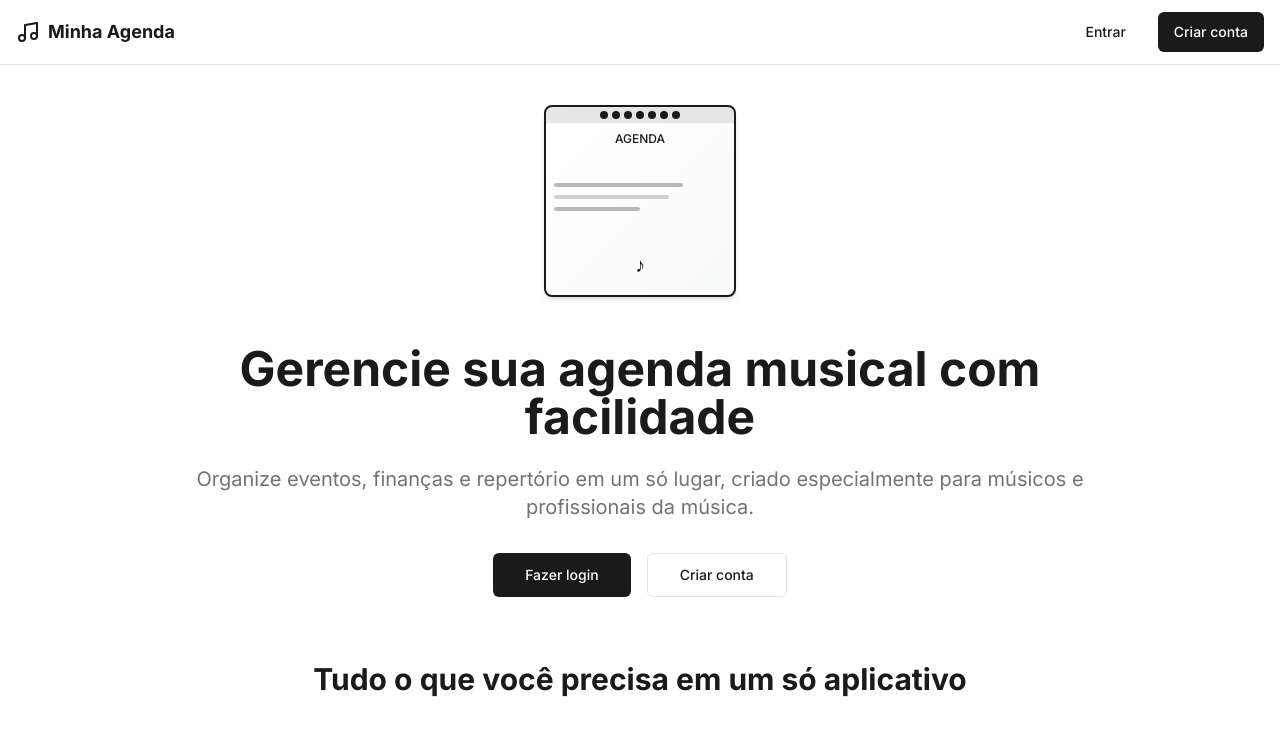
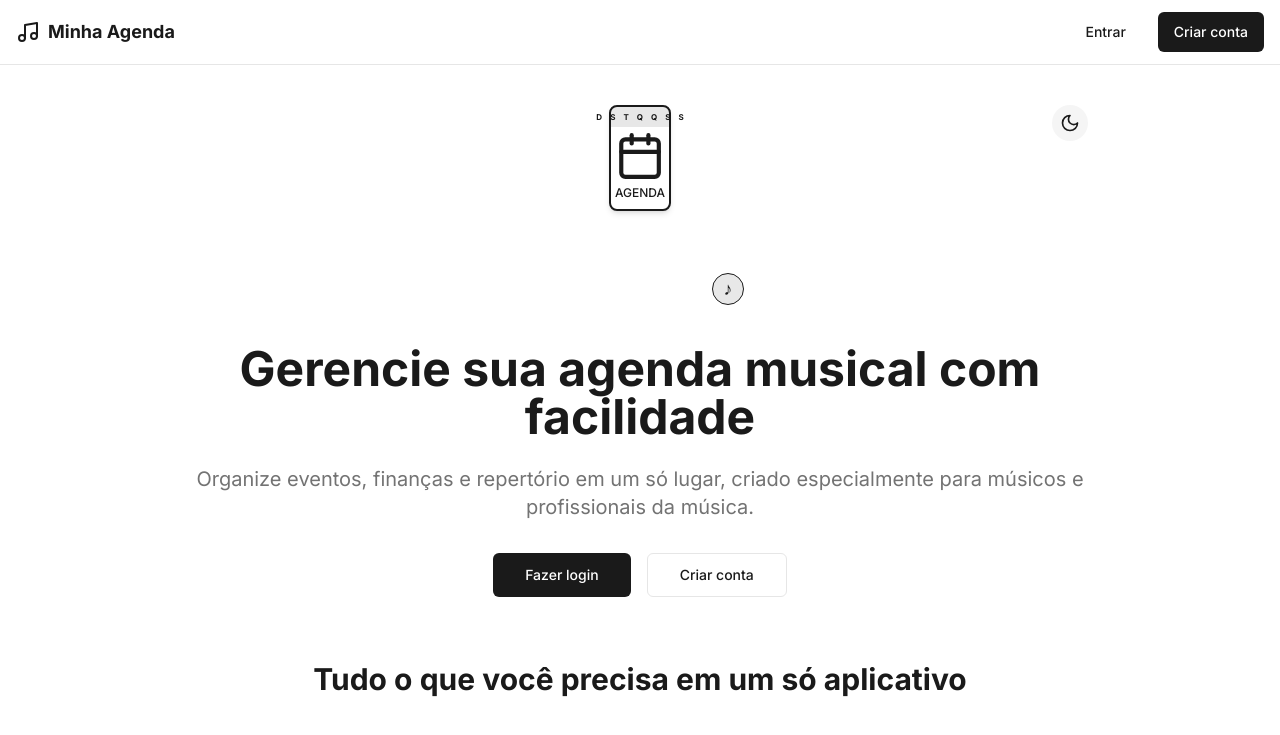
Before and after one commit to KainanTamer/minhalista-atual, a React (Vite) app: page / in a window 1280 px wide. Shown: the top 735 px of the page. Built offline with nearby package versions, Linux system fonts and the light colour scheme; no server answers; the database is empty.

Commit message:
feat: Update home page logo and theme toggle
- Modified the home page logo to a calendar-like design, adapting to both light and dark modes.
- Added a theme toggle option on the home page for user preference.

```diff
--- a/src/components/MusicScheduleLogo.tsx
+++ b/src/components/MusicScheduleLogo.tsx
@@ -1,39 +1,39 @@
 
 import React from 'react';
 import { useTheme } from '@/contexts/ThemeContext';
+import { Calendar } from 'lucide-react';
 
 const MusicScheduleLogo: React.FC<{ className?: string }> = ({ className }) => {
   const { theme } = useTheme();
   const isDarkMode = theme === 'dark';
 
   return (
-    <div className={`relative ${className || 'w-24 h-24'}`}>
-      {/* Agenda quadrada minimalista */}
-      <div className={`absolute inset-0 ${isDarkMode ? 'bg-gradient-to-br from-gray-800 to-gray-900' : 'bg-gradient-to-br from-white to-gray-50'} rounded-lg border-2 border-primary shadow-md flex flex-col`}>
-        {/* Espiral superior da agenda */}
-        <div className={`h-4 ${isDarkMode ? 'bg-gray-700' : 'bg-primary/10'} flex justify-center items-center`}>
-          {[...Array(7)].map((_, i) => (
-            <div key={i} className="h-2 w-2 mx-0.5 rounded-full bg-primary" />
+    <div className={`relative flex flex-col items-center ${className || 'w-24 h-24'}`}>
+      {/* Calendário estilizado */}
+      <div className={`relative ${isDarkMode ? 'bg-gray-800' : 'bg-white'} rounded-lg shadow-md border-2 border-primary p-1`}>
+        {/* Parte superior do calendário com os dias da semana */}
+        <div className={`absolute top-0 left-0 right-0 h-5 ${isDarkMode ? 'bg-gray-700' : 'bg-primary/10'} rounded-t-md flex justify-center items-center`}>
+          {['D', 'S', 'T', 'Q', 'Q', 'S', 'S'].map((day, i) => (
+            <span key={i} className="text-[0.5rem] mx-1 font-bold text-primary">
+              {day}
+            </span>
           ))}
         </div>
 
-        {/* Conteúdo da agenda */}
-        <div className="flex-grow p-2 flex flex-col justify-between">
-          {/* Título do mês */}
-          <div className="text-center text-xs font-medium text-primary mb-1">AGENDA</div>
+        {/* Ícone de calendário */}
+        <div className="pt-5 pb-1">
+          <Calendar className={`w-full h-full ${isDarkMode ? 'text-primary-foreground' : 'text-primary'}`} />
+        </div>
 
-          {/* Linhas representando conteúdo da agenda */}
-          <div className="space-y-2">
-            <div className="h-1 w-3/4 bg-primary/30 rounded" />
-            <div className="h-1 w-2/3 bg-primary/20 rounded" />
-            <div className="h-1 w-1/2 bg-primary/30 rounded" />
-          </div>
+        {/* Título da agenda abaixo do ícone */}
+        <div className={`text-center text-xs font-medium ${isDarkMode ? 'text-primary-foreground' : 'text-primary'} mb-1`}>
+          AGENDA
+        </div>
+      </div>
 
-          {/* Ícone musical estilizado */}
-          <div className="flex justify-center items-center py-2">
-            <div className="text-primary text-xl">♪</div>
-          </div>
-        </div>
+      {/* Nota musical */}
+      <div className={`absolute -bottom-2 -right-2 h-8 w-8 rounded-full ${isDarkMode ? 'bg-gray-700' : 'bg-primary/10'} flex items-center justify-center border border-primary`}>
+        <span className="text-primary text-lg">♪</span>
       </div>
     </div>
   );
--- a/src/pages/Index.tsx
+++ b/src/pages/Index.tsx
@@ -1,14 +1,16 @@
 
 import React from 'react';
 import { Link } from 'react-router-dom';
-import { ArrowRight, Calendar, Music, DollarSign, Users } from 'lucide-react';
+import { ArrowRight, Calendar, Music, DollarSign, Users, Sun, Moon } from 'lucide-react';
 import { Button } from '@/components/ui/button';
 import { useAuth } from '@/contexts/AuthContext';
+import { useTheme } from '@/contexts/ThemeContext';
 import Header from '@/components/Header';
 import MusicScheduleLogo from '@/components/MusicScheduleLogo';
 
 const Index: React.FC = () => {
   const { user } = useAuth();
+  const { theme, toggleTheme } = useTheme();
 
   const features = [
     {
@@ -38,10 +40,18 @@ const Index: React.FC = () => {
       <Header />
 
       <main className="flex-grow flex flex-col items-center justify-center px-4 py-10">
-        {/* Hero Section */}
+        {/* Hero Section com botão de tema */}
         <div className="max-w-4xl mx-auto text-center mb-16">
-          <div className="flex justify-center mb-8">
+          <div className="flex justify-center relative mb-8">
             <MusicScheduleLogo className="w-48 h-48 mb-4" />
+            {/* Botão para alternar tema */}
+            <button
+              onClick={toggleTheme}
+              className="absolute top-0 right-0 p-2 rounded-full bg-accent hover:bg-accent/80 transition-colors"
+              aria-label={theme === 'dark' ? 'Mudar para modo claro' : 'Mudar para modo escuro'}
+            >
+              {theme === 'dark' ? <Sun size={20} /> : <Moon size={20} />}
+            </button>
           </div>
 
           <h1 className="text-4xl md:text-5xl font-bold mb-6">
```
